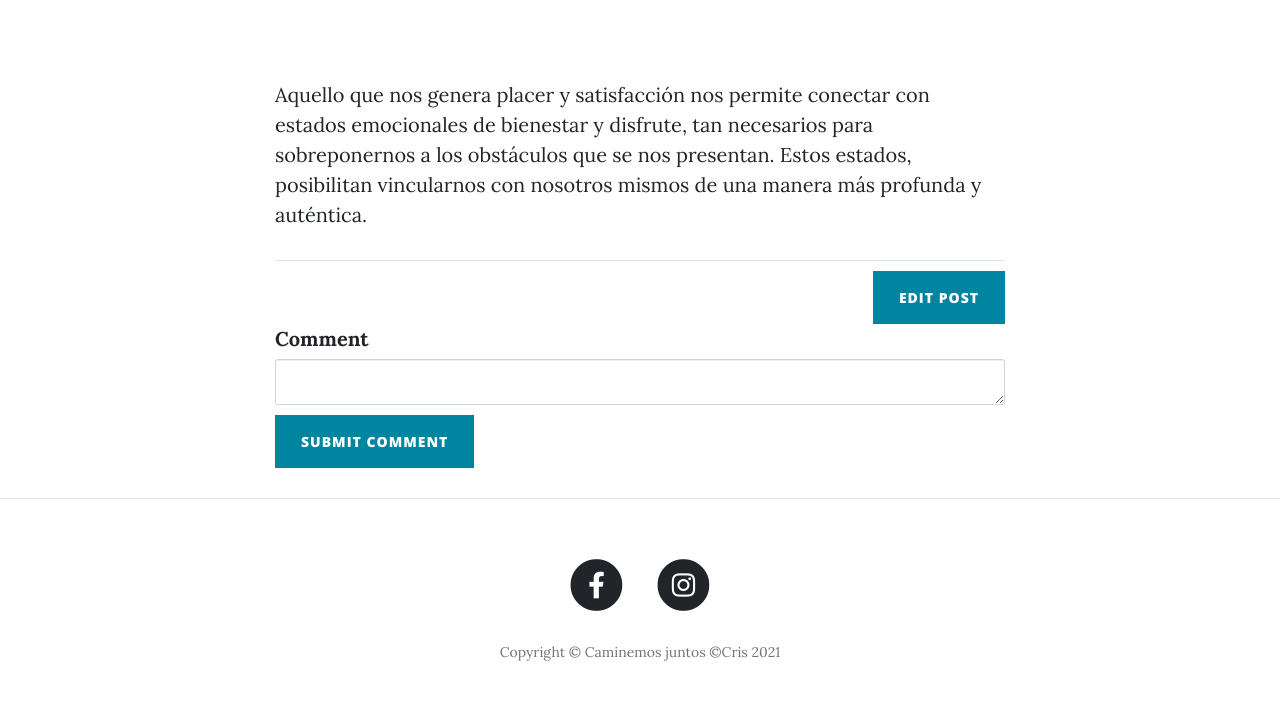
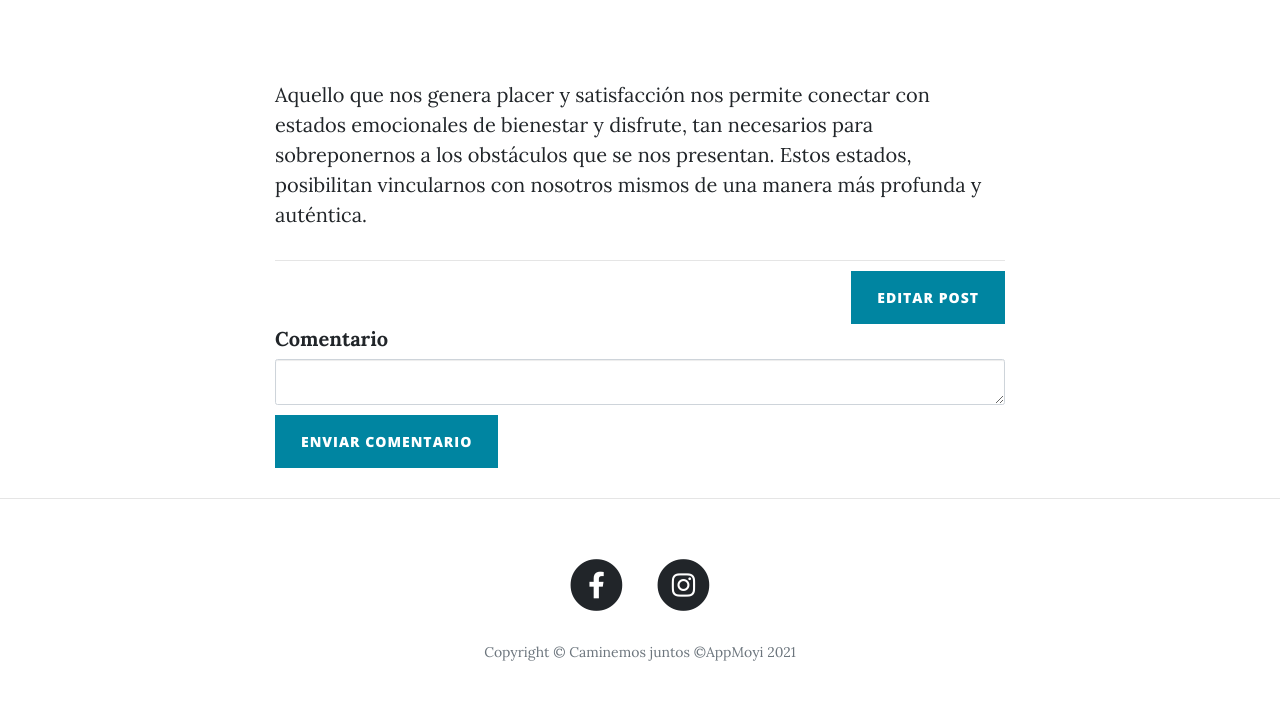
Before and after one commit to moyicuervo/my-website, a Flask app: page /post/1 in a window 1280 px wide. Shown: the part 561-1289 px from the top of the page. Run offline with Flask 2, Linux system fonts and the light colour scheme; a user stored in the database is signed in; data comes from the database, SQL or seed files in the repository; data that the repository does not hold is empty; some libraries are stand-ins or nearby versions.

Commit message:
update look & feel

```diff
--- a/forms.py
+++ b/forms.py
@@ -9,32 +9,32 @@ from wtforms.fields.html5 import DateField, TimeField
 
 ##WTForm
 class CreatePostForm(FlaskForm):
-    title = StringField("Blog Post Title", validators=[DataRequired()])
-    subtitle = StringField("Subtitle", validators=[DataRequired()])
-    img_url = StringField("Blog Image URL", validators=[DataRequired(), URL()])
-    body = CKEditorField("Blog Content", validators=[DataRequired()])
-    submit = SubmitField("Submit Post")
+    title = StringField("Título del post", validators=[DataRequired()])
+    subtitle = StringField("Subtítulo", validators=[DataRequired()])
+    img_url = StringField("Url de imagen", validators=[DataRequired(), URL()])
+    body = CKEditorField("Contenido", validators=[DataRequired()])
+    submit = SubmitField("Enviar Post")
 
 
 class RegisterForm(FlaskForm):
     email = StringField("Email", validators=[DataRequired()])
-    password = PasswordField("Password", validators=[DataRequired()])
-    name = StringField("Name", validators=[DataRequired()])
-    submit = SubmitField("Sign Me Up!")
+    password = PasswordField("Contraseña", validators=[DataRequired()])
+    name = StringField("Nombre", validators=[DataRequired()])
+    submit = SubmitField("Registrarme!")
 
 
 class LoginForm(FlaskForm):
     email = StringField("Email", validators=[DataRequired()])
-    password = PasswordField("Password", validators=[DataRequired()])
-    submit = SubmitField("Let Me In!")
+    password = PasswordField("Contraseña", validators=[DataRequired()])
+    submit = SubmitField("Ingresar!")
 
 
 class CommentForm(FlaskForm):
-    comment_text = CKEditorField("Comment", validators=[DataRequired()])
-    submit = SubmitField("Submit Comment")
+    comment_text = CKEditorField("Comentario", validators=[DataRequired()])
+    submit = SubmitField("Enviar comentario")
 
 
 class DateForm(FlaskForm):
-    date = DateField("date", format="'%Y-%m-%d'", validators=(validators.DataRequired(),))
-    hour = TimeField("hour", format="%H:%M", validators=(validators.DataRequired(),))
-    submit = SubmitField("Agendar")
+    date = DateField("Fecha", format="'%Y-%m-%d'", validators=(validators.DataRequired(),))
+    hour = TimeField("Hora", format="%H:%M", validators=(validators.DataRequired(),))
+    submit = SubmitField("Agendar cita")
--- a/templates/footer.html
+++ b/templates/footer.html
@@ -21,7 +21,7 @@
               </a>
             </li>
           </ul>
-          <p class="copyright text-muted">Copyright &copy; Caminemos juntos &copy;Cris 2021</p>
+          <p class="copyright text-muted">Copyright &copy; Caminemos juntos &copy;AppMoyi 2021</p>
         </div>
       </div>
     </div>
--- a/templates/index.html
+++ b/templates/index.html
@@ -44,7 +44,7 @@
         <!-- New Post -->
         {% if current_user.id == 1: %}
         <div class="clearfix">
-          <a class="btn btn-primary float-right" href="{{url_for('add_new_post')}}">Create New Post</a>
+          <a class="btn btn-primary float-right" href="{{url_for('add_new_post')}}">Crear nuevo Post</a>
         </div>
         {% endif %}
       </div>
--- a/templates/post.html
+++ b/templates/post.html
@@ -31,7 +31,7 @@
                 <hr>
                 {% if current_user.id == 1 %}
                 <div class="clearfix">
-                    <a class="btn btn-primary float-right" href="{{url_for('edit_post', post_id=post.id)}}">Edit
+                    <a class="btn btn-primary float-right" href="{{url_for('edit_post', post_id=post.id)}}">Editar
                         Post</a>
                 </div>
                 {% endif %}
```
Also changed, not shown: templates/about.html (+4 -5 lines), templates/appointment.html (+9 -5 lines), templates/contact.html (+9 -8 lines), static/img/camjuntos.jpg.
